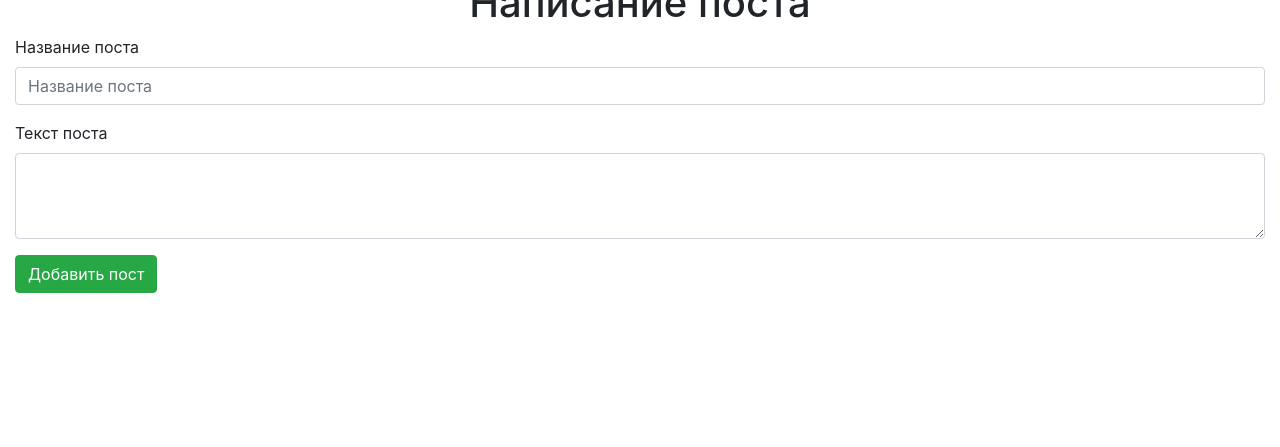
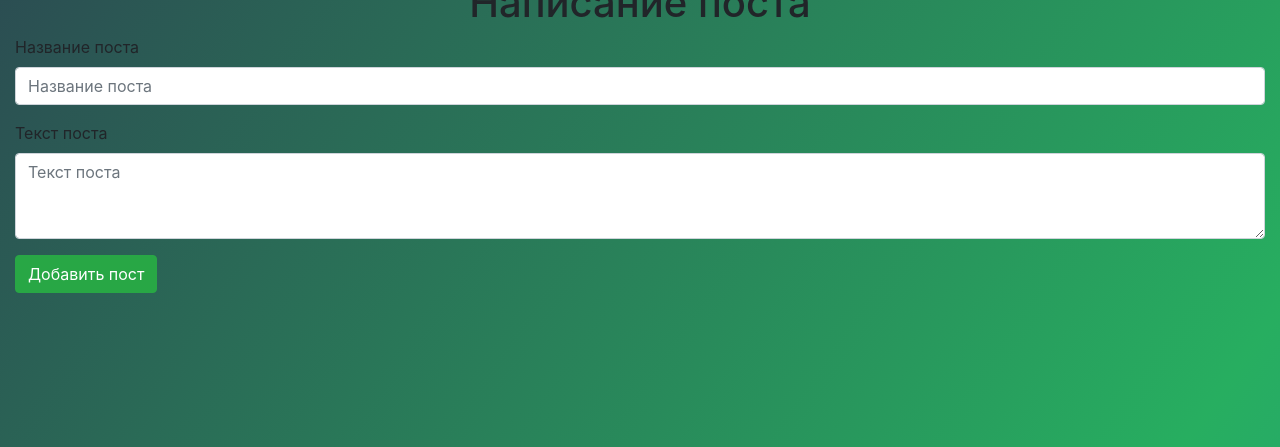
Before and after one commit to Danir1406/WebSite, a Flask app: page /add_post in a window 1280 px wide. Shown: the part 353-800 px from the top of the page. Run offline with Flask 2, Linux system fonts and the light colour scheme; the visitor is signed in with stand-in values (Sample User, id 1); data comes from the database, SQL or seed files in the repository; both versions use the stored data as it was after the commit; some libraries are stand-ins or nearby versions.

Commit message:
second commit

```diff
--- a/main.py
+++ b/main.py
@@ -440,4 +440,4 @@ def send_password_reset_email(user):
 
 
 if __name__ == '__main__':
-    app.run(host='127.0.0.1', port='1014')
+    app.run(host='127.0.0.1', port='1022')
--- /dev/null
+++ b/static/css/base.css
@@ -0,0 +1,25 @@
+.form{
+  background-image: linear-gradient(125deg,#2c3e50,#27ae60,#2980b9,#e74c3c,#8e44ad);
+  background-size: 400% 400%;
+}
+.ani{
+  background-image: linear-gradient(125deg,#2c3e50,#27ae60,#2980b9,#e74c3c,#8e44ad);
+  background-size: 400% 400%;
+  animation: bganimation 25s infinite;
+  position: absolute;
+  top: 50%;
+  left: 50%;
+  transform: translate(-50%,-50%);
+  overflow: hidden;
+}
+@keyframes bganimation {
+  0%{
+    background-position: 0% 50%;
+  }
+  50%{
+    background-position: 100% 50%;
+  }
+  100%{
+    background-position: 0% 50%;
+  }
+}
--- a/static/css/chats.css
+++ b/static/css/chats.css
@@ -1,3 +1,7 @@
+.form{
+  background-image: linear-gradient(125deg,#2c3e50,#27ae60,#2980b9,#e74c3c,#8e44ad);
+  background-size: 400% 400%;
+}
 .container{max-width:1170px; margin:auto;}
 img{ max-width:100%;}
 .inbox_people {
@@ -80,7 +84,7 @@ img{ max-width:100%;}
   width: 100%;
 }
 .time_date {
-  color: #747474;
+  color: #00FFFF;
   display: block;
   font-size: 12px;
   margin: 8px 0 0;
--- a/static/css/error_404.css
+++ b/static/css/error_404.css
@@ -3,7 +3,8 @@ body{
   padding: 0;
   font-family: "montserrat",sans-serif;
   min-height: 100vh;
-  background-image: linear-gradient(125deg,#6a89cc,#b8e994);
+  background-image: linear-gradient(125deg,#2c3e50,#27ae60,#2980b9,#e74c3c,#8e44ad);
+  background-size: 400% 400%;
 }
 
 .container{
--- a/templates/add_post.html
+++ b/templates/add_post.html
@@ -12,7 +12,7 @@
 
     <div class="form-group col-12">
         <label for="exampleFormControlTextarea1">Текст поста</label>
-        <textarea class="form-control" name="content" id="exampleFormControlTextarea1" rows="3"></textarea>
+        <textarea class="form-control" name="content" placeholder="Текст поста" id="exampleFormControlTextarea1" rows="3"></textarea>
     </div>
 
     <div class="form-group col-md-12">
--- a/templates/base.html
+++ b/templates/base.html
@@ -15,6 +15,7 @@
             crossorigin="anonymous"></script>
     <link rel="stylesheet" href="https://stackpath.bootstrapcdn.com/bootstrap/4.4.1/css/bootstrap.min.css"
           integrity="sha384-Vkoo8x4CGsO3+Hhxv8T/Q5PaXtkKtu6ug5TOeNV6gBiFeWPGFN9MuhOf23Q9Ifjh" crossorigin="anonymous">
+    <link rel="stylesheet" href="static/css/base.css">
 
 </head>
 {% if message1 or message2 %}
@@ -25,7 +26,7 @@
     </button>
 </div>
 {% endif %}
-<body>
+<body {% if request.path != '/' %} class="form" {% else %} class="ani" {% endif %}>
 <header>
     <nav class="navbar navbar-expand-xl navbar-light" style="background-color: #DCDCDC;">
         <a class="navbar-brand" href="#">
--- a/templates/chat1.html
+++ b/templates/chat1.html
@@ -36,7 +36,7 @@
                                 <h6><a href="/chat/{{ user.name }}">{{ user.name }}</a><span class="chat_date">{% if last_message.body != 'text' %}{{ moment(last_message.created_date).calendar() }}{% endif %}</span>
                                 </h6>
                                 {% if last_message.body != 'text' %}
-                                <p>{{ recipient.name }}:
+                                <p class="text_">{{ recipient.name }}:
                                     {{ last_message.body[:20] }}...</p>
                                 {% endif %}
                             </div>
--- a/templates/index.html
+++ b/templates/index.html
@@ -4,11 +4,10 @@
 <head>
     <link rel="stylesheet" type="text/css" href="static/css/main_page.css">
 </head>
-<body>
+<body class="ani">
 <section class="b1">
     <div class="in1">
         <div class="content">
-            <h1>Web Site</h1>
         </div>
     </div>
 </section>
```
Also changed, not shown: static/css/main_page.css (+22 -4 lines), db/blogs.sqlite.
